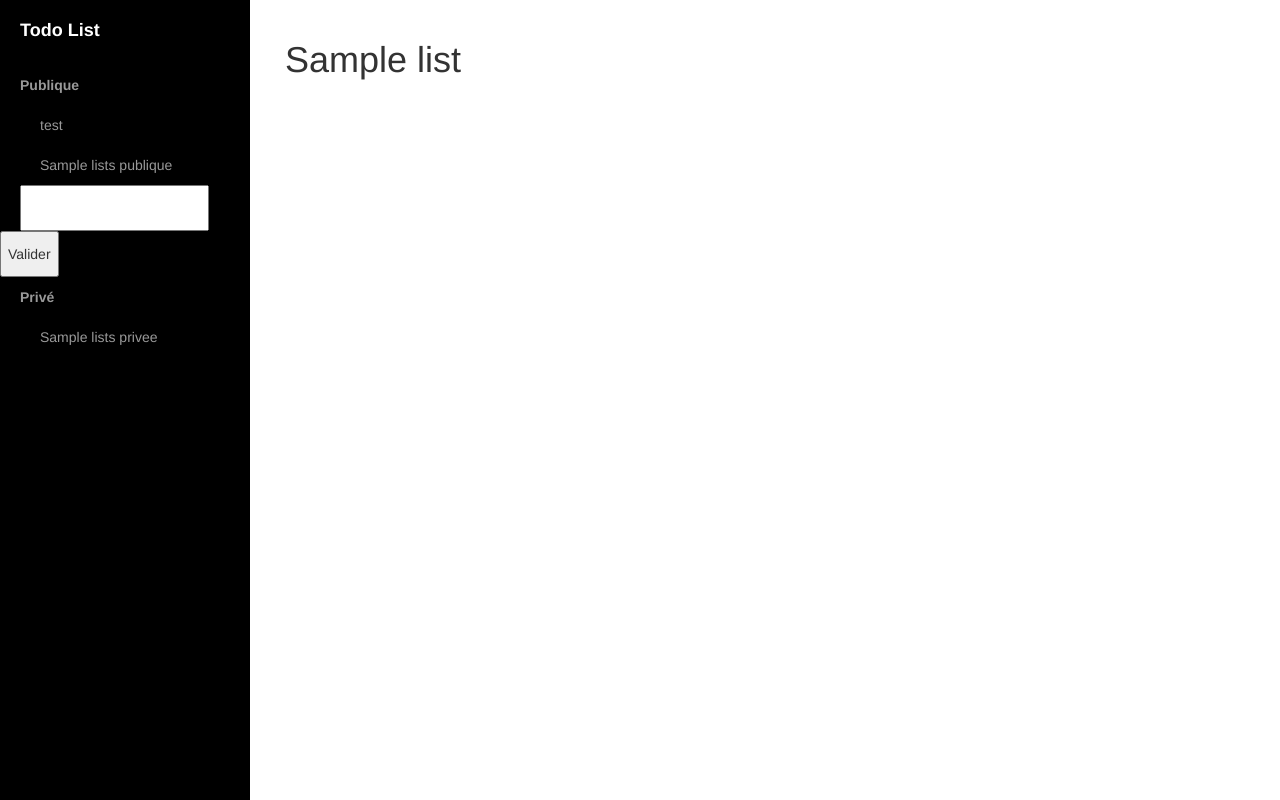
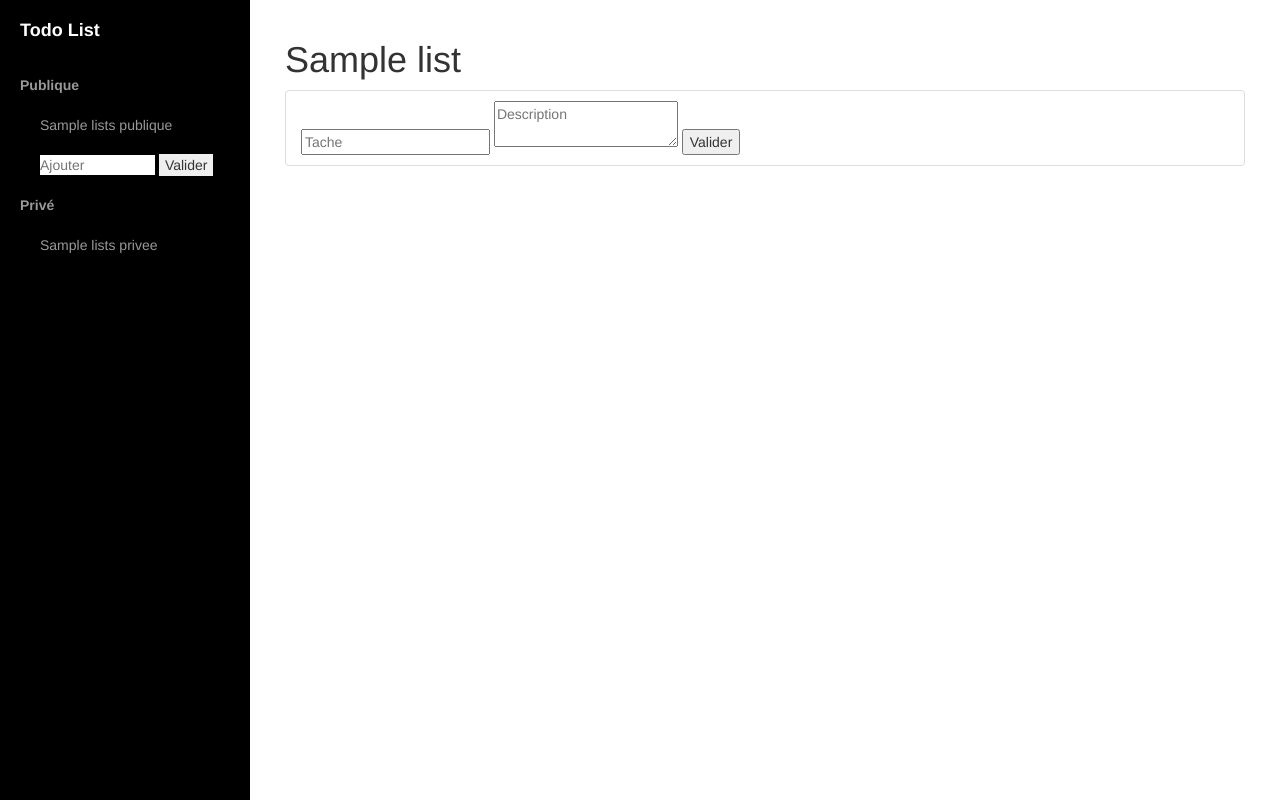
Before and after one commit to elraffray/TodoList, a PHP site: template vues/publique.php in a window 1280 px wide. Run offline with PHP 8.4, Linux system fonts and the light colour scheme; the template is opened without the code that fills it: most values are stand-ins (such as "Sample title", 1, 10 or a date in 2020); data that the repository does not hold is empty; some libraries are stand-ins or nearby versions.

Commit message:
fix public list, & show tasks

```diff
--- a/index.php
+++ b/index.php
@@ -14,4 +14,5 @@ Autoload::charger();
 $cont = new Controleur();
 
 
+
 ?>
--- a/modeles/ListeGateway.php
+++ b/modeles/ListeGateway.php
@@ -24,7 +24,7 @@ class ListeGateway
 
         $query = "INSERT INTO Liste VALUES (:id, :nom)";
         $args = array(
-            ':id' => array("", PDO::PARAM_INT),
+            ':id' => array(null, PDO::PARAM_INT),
             ':nom' => array($nom, PDO::PARAM_STR),
         );
 
@@ -33,7 +33,7 @@ class ListeGateway
     }
 
 
-    public static function findall() {
+    public static function findall() : array {
         self::setConnection();
 
         self::$con->executeQuery("SELECT * FROM Liste", array());
@@ -56,7 +56,6 @@ class ListeGateway
         ));
 
         $res = self::$con->getResults();
-
         return new Liste($res[0]['id'], $res[0]['nom']);
     }
 
--- a/styles/sidebar.css
+++ b/styles/sidebar.css
@@ -118,12 +118,12 @@ body {
 
 
 ul {
-   list-style-type: none;
-   width: 100%;
-   padding: 0;
+  list-style-type: none;
+  width: 100%;
+  padding: 0;
 }
 
-.sidebar-nav > li > ul > li a{
+.sidebar-nav > li > ul > li {
   padding-left: 20px;
 }
 
@@ -131,13 +131,30 @@ ul {
   font-weight: bold;
 }
 
+#liAjoutListePublique {
+  height: 40px;
+}
+
 
 #ajoutListePublique {
+  height: 100%;
+
   display: flex;
   flex-direction: row;
 }
 
-#ajoutListePublique > input {
-  height: 30px;
+#ajoutListePublique input {
+  margin: 0;
+  padding: 5;
+  border: 0;
+  line-height: 20px;
+}
+
+#ajoutListePublique input[type=text] {
+  margin: 0;
+  padding: 0;
+  border: 0;
+
   width: 50%;
+  line-height: 20px;
 }
--- a/vues/publique.php
+++ b/vues/publique.php
@@ -8,7 +8,7 @@
     <script src="https://ajax.googleapis.com/ajax/libs/jquery/3.2.0/jquery.min.js"></script>
     <script src="https://maxcdn.bootstrapcdn.com/bootstrap/3.3.7/js/bootstrap.min.js"></script>
 
-    <link rel="stylesheet" type="text/css" href="../styles/sidebar.css">
+    <link rel="stylesheet" type="text/css" href="styles/sidebar.css">
 </head>
 <body>
 
@@ -26,22 +26,20 @@
                     <a href="#">Publique</a>
                     <ul>
 
-                        <li>
-                            <a>test</a>
-                        </li>
                         <?php
-                            if (isset($listsPubliques)) {
-                                foreach ($listsPubliques as $liste) {
-                                    $href = $rep . "controleur/Controleur.php?id=$liste->id";
-                                    print "<li> <a href=\"$href\">$liste->nom</a> </li>";
+
+                        if (isset($listsPubliques)) {
+                            foreach ($listsPubliques as $liste) {
+                                    $href = "index.php?id=" . $liste->getId();
+                                    print "<li> <a href=\"$href\">" . $liste->getNom() . "</a> </li>";
                                 }
                             }
                         ?>
 
-                        <li >
+                        <li id="liAjoutListePublique">
                             <div id="ajoutListePublique">
-                                <form action="../controleur.php" method="post">
-                                    <input type="text" name="nom"/>
+                                <form action="" method="post">
+                                    <input type="text" name="nom" placeholder="Ajouter"/>
                                     <input type="submit" value="Valider" />
 
                                     <input type="hidden" name="action" value="ajoutListePublique">
@@ -73,9 +71,47 @@
             <div class="container-fluid">
                 <?php
                 if (isset($list)) {
-                    print "<h1> $list->nom </h1>";
+                print "<h1>" . $list->getNom() . "</h1>";
+                ?>
+
+                <ul class="list-group">
+
+                    <?php
+                    if (isset($taches)) {
+                        foreach ($list->getTaches() as $tache) {
+                            ?>
+                            <li class="list-group-item">
+                                <div class="d-flex w-100 justify-content-between">
+                                    <?php
+
+                                    print "<h4 class='mb-1'>" . $tache->getNom() . "</h4>";
+                                    print "<h5 class='mb-1'>" . $tache->getDescription() . "</h5>";
+                                    print "<small>" . $tache->getDateAjout() . "</small>";
+                                    ?>
+                                </div>
+                            </li>
+                            <?php
+                        }
+                    }
+
+                    ?>
+                    <li class="list-group-item">
+                        <div class="d-flex w-100 justify-content-between">
+                            <form action="" method="post" id="newTache">
+                                <input type="text" name="nom" placeholder="Tache"/>
+                                <textarea name="desc" form="newTache" placeholder="Description"></textarea>
+                                <input type="submit" value="Valider"/>
+
+                                <input type="hidden" name="action" value="ajoutTachePublique">
+                                <input type="hidden" name="idListe" value=<?php echo htmlspecialchars($list->getId()); ?>>
+                            </form>
+                        </div>
+                    </li>
+                    <?php
                 }
-                ?>
+                    ?>
+
+                </ul>
             </div>
 
         </div>
```
Also changed, not shown: controleur/Controleur.php (+33 -5 lines), modeles/Liste.php (+8 -0 lines), modeles/TacheGateway.php (+37 -9 lines), vues/erreur.php (added, +14 -0 lines).
